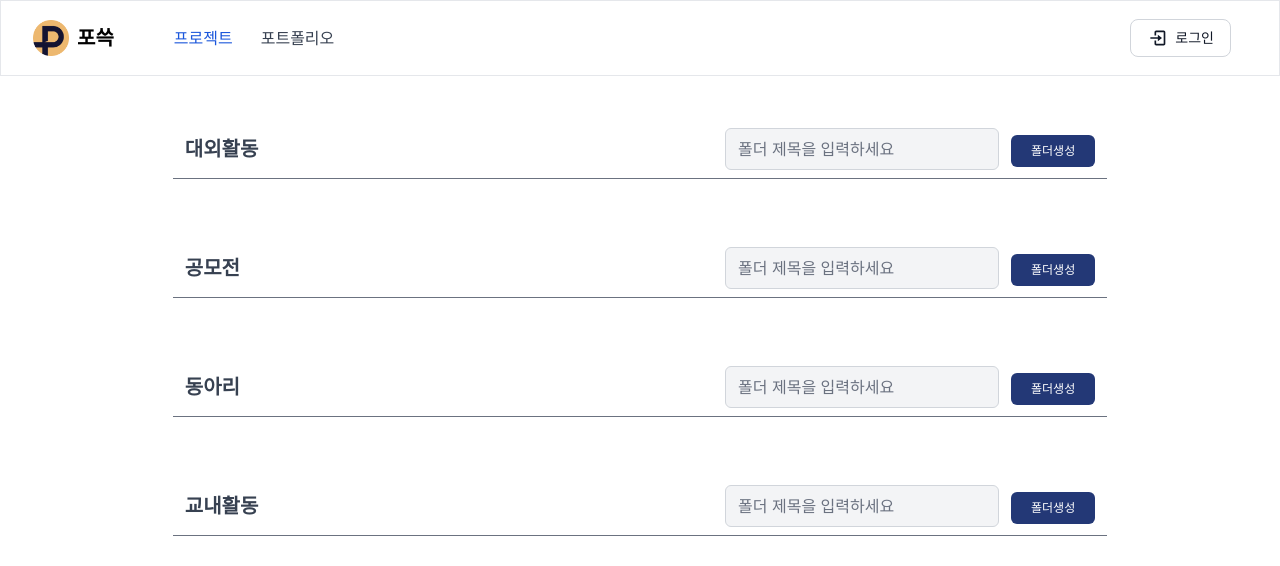
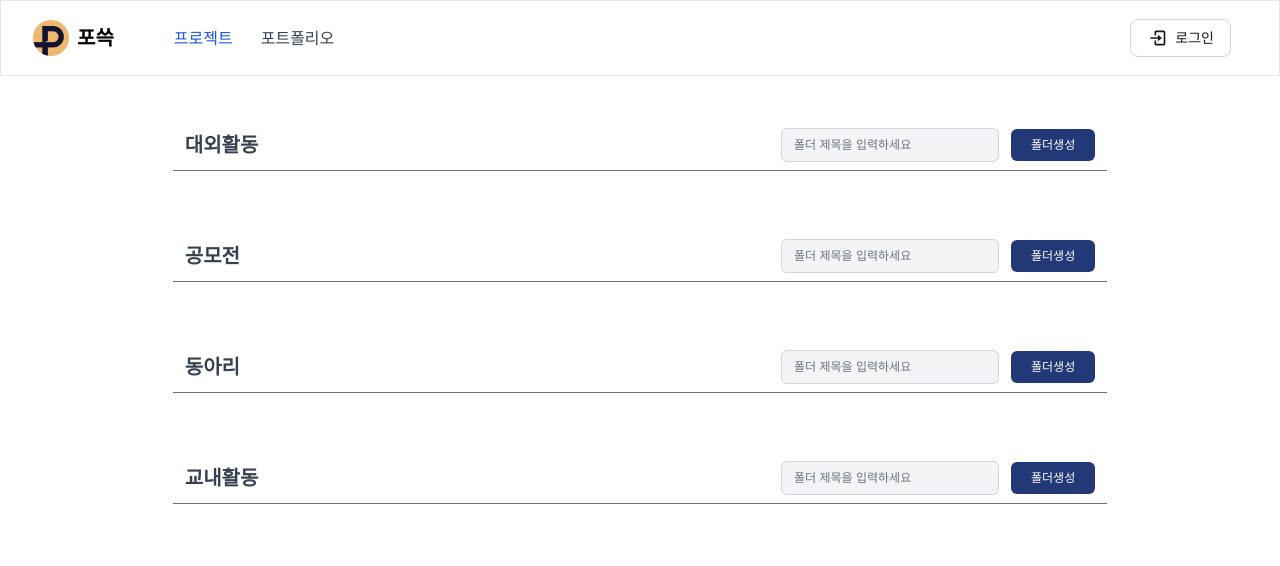
Before and after one commit to SpartaPoSSG/PoSSG, a React (Create React App) app in the folder frontend/: page / in a window 1280 px wide. Shown: the top 566 px of the page. Built offline with nearby package versions, Linux system fonts and the light colour scheme.

Commit message:
Refatoring: 프로젝트 페이지 코드 수정

```diff
--- /dev/null
+++ b/frontend/src/components/InputForm.tsx
@@ -0,0 +1,29 @@
+import React from 'react';
+
+interface InputFormProps {
+    value: string;
+    onChange: (e: React.ChangeEvent<HTMLInputElement>) => void;
+    onSubmit: (e: React.FormEvent<HTMLFormElement>) => void;
+    placeholder?: string;
+}
+
+const InputForm: React.FC<InputFormProps> = ({ value, onChange, onSubmit, placeholder }) => {
+    return (
+        <form onSubmit={onSubmit}>
+            <input
+                type="text"
+                value={value}
+                onChange={onChange}
+                placeholder={placeholder}
+                className="bg-gray-100 border border-gray-300 text-xs font-PretendardVariable font-normal rounded-md px-3 py-2 mr-3"
+            />
+            <button
+                type="submit"
+                className="bg-blue-900 text-white text-xs font-PretendardVariable font-normal rounded-md py-2 px-5 mr-3 transition duration-200 ease-in-out cursor-pointer">
+                폴더생성
+            </button>
+        </form>
+    );
+};
+
+export default InputForm;
--- a/frontend/src/interfaces/Interfaces.ts
+++ b/frontend/src/interfaces/Interfaces.ts
@@ -18,6 +18,11 @@ export interface User {
 
 export interface Users extends Array<User> {}
 
+export interface Sector {
+    name: string;
+    folders: string[];
+}
+
 export interface Folder {
     sector: string;
     title: string;
--- a/frontend/src/pages/Home.tsx
+++ b/frontend/src/pages/Home.tsx
@@ -1,9 +1,9 @@
 import React, { useState, FormEvent } from 'react';
 import ProjectFolder from '../components/ProjectFolder';
-import { Folder } from '../interfaces/Interfaces';
-import { editState } from '../atom'; // 새로 추가된 import 문
+import { Sector } from '../interfaces/Interfaces';
 import { useNavigate } from 'react-router-dom';
 import { manageFolder } from '../api/possgAxios';
+import InputForm from '../components/InputForm';
 
 
 
@@ -11,12 +11,12 @@ const Home = () => {
     const navigate = useNavigate();
     const token = localStorage.getItem('token');
 
-    const [folders, setFolders] = useState<{ [key: string]: string[] }>({
-        '대외활동': [],
-        '공모전': [],
-        '동아리': [],
-        '교내활동': []
-    });
+    const [folders, setFolders] = useState<Sector[]>([
+        { name: '대외활동', folders: [] },
+        { name: '공모전', folders: [] },
+        { name: '동아리', folders: [] },
+        { name: '교내활동', folders: [] }
+    ]);
 
     const [newFolderNames, setNewFolderNames] = useState<{ [key: string]: string }> ({
         '대외활동': '',
@@ -31,12 +31,17 @@ const Home = () => {
         e.preventDefault();
         const newFolderName = newFolderNames[sector];
         if (newFolderName.trim() !== '') {
-            const newFolders = { ...folders };
-            newFolders[sector] = [...folders[sector], newFolderName];
-            setFolders(newFolders);
-            setNewFolderNames({...newFolderNames, [sector]: ''});
+            setFolders(prevFolders => {
+                return prevFolders.map(item => {
+                    if (item.name === sector) {
+                        return { ...item, folders: [...item.folders, newFolderName] };
+                    }
+                    return item;
+                });
+            });
+            setNewFolderNames(prevNames => ({ ...prevNames, [sector]: '' }));
 
-            // 여기서 백엔드로 폴더 생성 요청을 보낼 수 있습니다.
+            // 폴더 생성
             if (token) {
                 const folderResult = await manageFolder(token, {sector: sector, title: newFolderName, is_Exist: 0});
             }
@@ -64,139 +69,31 @@ const Home = () => {
             <div className='comp_content bg-g flex w-screen justify-center self-stretch bg-white text-gray-700'>
                 <div className='flex flex-1 flex-col md:flex-row box-border max-w-screen-xl items-center justify-start px-5 md:px-20 xl:px-10 pt-20 pb-20'>
                     <div className='flex-1 flex-grow-4 self-start max-w-none prose-lg mx-4 text-gray-700'>
-                        {/* 대외활동 Section */}
-                        <div className='comp_summary mx-auto md:w-[80%]'>
+                        {folders.map(({ name, folders }) => (
+                            <div key={name} className='comp_summary mx-auto md:w-[80%]'>
                                 <div className='flex justify-between items-center pt-12 pb-2 border-b border-gray-500'>
-                                <p className='text-xl font-semibold ml-3'>대외활동</p>
-                                <form onSubmit={(e) => handleMakeFolder(e, '대외활동')}>
-                                    <input
-                                        type="text"
-                                        value={newFolderNames['대외활동']}
-                                        onChange={(e) => handleTitleInputChange(e, '대외활동')}
-                                        onKeyDown={(e) => handleTitleInputKeyPress(e, '대외활동')}
+                                    <p className='text-xl font-PretendardVariable font-semibold ml-3'>{name}</p>
+                                    <InputForm
+                                        value={newFolderNames[name]}
+                                        onChange={(e) => setNewFolderNames(prevNames => ({ ...prevNames, [name]: e.target.value }))}
+                                        onSubmit={(e) => handleMakeFolder(e, name)}
                                         placeholder="폴더 제목을 입력하세요"
-                                        className="bg-gray-100 border border-gray-300 rounded-md px-3 py-2 mr-3"
                                     />
-                                    <button
-                                        type="submit"
-                                        className="bg-blue-900 text-white text-xs font-PretendardVariable font-normal rounded-md py-2 px-5 mr-3 transition duration-200 ease-in-out cursor-pointer">
-                                        폴더생성
-                                    </button>
-                                </form>
                                 </div>
                                 <div className='grid grid-cols-1 md:grid-cols-3 gap-4 pt-5'>
-                                {folders['대외활동'].map((folder, index) => (
+                                    {folders.map((folder, index) => (
                                         <div key={index} className='flex flex-col w-full p-2'>
                                             <ProjectFolder
-                                            sector={'대외활동'}
+                                                sector={name}
                                                 src={'img/example-img.png'}
                                                 text={folder}
-                                            onClick={() => handleFolderClick(folder)} // 클릭 이벤트 핸들러 추가
+                                                // onClick={() => handleFolderClick(folder)}
                                             />
                                         </div>
                                     ))}
                                 </div>
                             </div>
-
-                        {/* 공모전 Section */}
-                        <div className='comp_summary mx-auto md:w-[80%]'>
-                            <div className='flex justify-between items-center pt-12 pb-2 border-b border-gray-500'>
-                                <p className='text-xl font-semibold ml-3'>공모전</p>
-                                <form onSubmit={(e) => handleMakeFolder(e, '공모전')}>
-                                    <input
-                                        type="text"
-                                        value={newFolderNames['공모전']}
-                                        onChange={(e) => handleTitleInputChange(e, '공모전')}
-                                        onKeyDown={(e) => handleTitleInputKeyPress(e, '공모전')}
-                                        placeholder="폴더 제목을 입력하세요"
-                                        className="bg-gray-100 border border-gray-300 rounded-md px-3 py-2 mr-3"
-                                    />
-                                    <button
-                                        type="submit"
-                                        className="bg-blue-900 text-white text-xs font-PretendardVariable font-normal rounded-md py-2 px-5 mr-3 transition duration-200 ease-in-out cursor-pointer">
-                                        폴더생성
-                                    </button>
-                                </form>
-                            </div>
-                            <div className='grid grid-cols-1 md:grid-cols-3 gap-4 pt-5'>
-                                {folders['공모전'].map((folder, index) => (
-                                    <div key={index} className='flex flex-col w-full p-2'>
-                                        <ProjectFolder
-                                            sector={'공모전'}
-                                            src={'img/example-img.png'}
-                                            text={folder}
-                                            onClick={() => handleFolderClick(folder)}
-                                        />
-                                    </div>
                         ))}
-                            </div>
-                        </div>
-                        {/* 동아리 Section */}
-                        <div className='comp_summary mx-auto md:w-[80%]'>
-                            <div className='flex justify-between items-center pt-12 pb-2 border-b border-gray-500'>
-                                <p className='text-xl font-semibold ml-3'>동아리</p>
-                                <form onSubmit={(e) => handleMakeFolder(e, '동아리')}>
-                                    <input
-                                        type="text"
-                                        value={newFolderNames['동아리']}
-                                        onChange={(e) => handleTitleInputChange(e, '동아리')}
-                                        onKeyDown={(e) => handleTitleInputKeyPress(e, '동아리')}
-                                        placeholder="폴더 제목을 입력하세요"
-                                        className="bg-gray-100 border border-gray-300 rounded-md px-3 py-2 mr-3"
-                                    />
-                                    <button
-                                        type="submit"
-                                        className="bg-blue-900 text-white text-xs font-PretendardVariable font-normal rounded-md py-2 px-5 mr-3 transition duration-200 ease-in-out cursor-pointer">
-                                        폴더생성
-                                    </button>
-                                </form>
-                            </div>
-                            <div className='grid grid-cols-1 md:grid-cols-3 gap-4 pt-5'>
-                                {folders['동아리'].map((folder, index) => (
-                                    <div key={index} className='flex flex-col w-full p-2'>
-                                        <ProjectFolder
-                                            sector={'동아리'}
-                                            src={'img/example-img.png'}
-                                            text={folder}
-                                            onClick={() => handleFolderClick(folder)}
-                                        />
-                                    </div>
-                                ))}
-                            </div>
-                        </div>
-                        {/* 교내활동 Section */}
-                        <div className='comp_summary mx-auto md:w-[80%]'>
-                            <div className='flex justify-between items-center pt-12 pb-2 border-b border-gray-500'>
-                                <p className='text-xl font-semibold ml-3'>교내활동</p>
-                                <form onSubmit={(e) => handleMakeFolder(e, '교내활동')}>
-                                    <input
-                                        type="text"
-                                        value={newFolderNames['교내활동']}
-                                        onChange={(e) => handleTitleInputChange(e, '교내활동')}
-                                        onKeyDown={(e) => handleTitleInputKeyPress(e, '교내활동')}
-                                        placeholder="폴더 제목을 입력하세요"
-                                        className="bg-gray-100 border border-gray-300 rounded-md px-3 py-2 mr-3"
-                                    />
-                                    <button
-                                        type="submit"
-                                        className="bg-blue-900 text-white text-xs font-PretendardVariable font-normal rounded-md py-2 px-5 mr-3 transition duration-200 ease-in-out cursor-pointer">
-                                        폴더생성
-                                    </button>
-                                </form>
-                            </div>
-                            <div className='grid grid-cols-1 md:grid-cols-3 gap-4 pt-5'>
-                                {folders['교내활동'].map((folder, index) => (
-                                    <div key={index} className='flex flex-col w-full p-2'>
-                                        <ProjectFolder
-                                            sector={'교내활동'}
-                                            src={'img/example-img.png'}
-                                            text={folder}
-                                            onClick={() => handleFolderClick(folder)}
-                                        />
-                                    </div>
-                                ))}
-                            </div>
-                        </div>
                     </div>
                 </div>
             </div>
```
Lines whose indentation alone changed are shown as unchanged.
